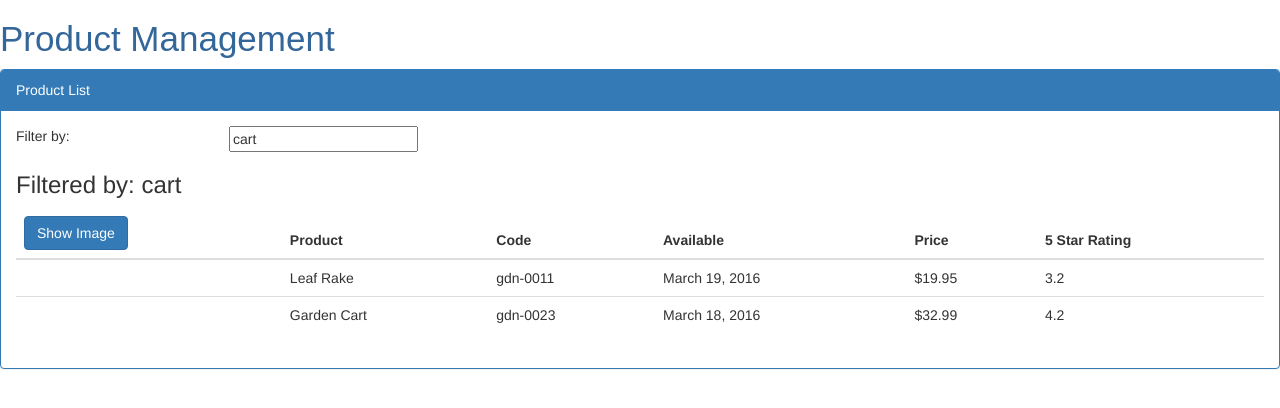
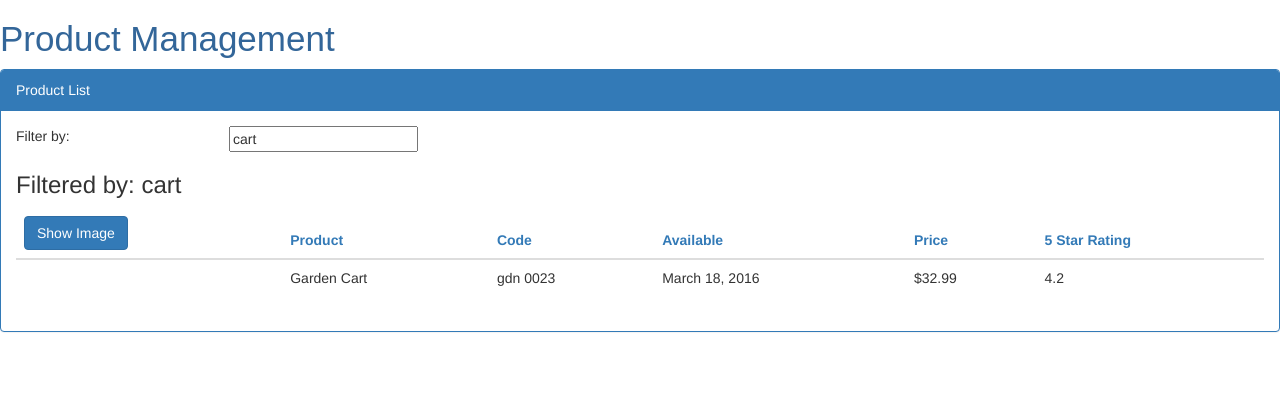
Before and after one commit to SergioGregorutti/learning-angular, an Angular app: page / in a window 1280 px wide. Shown: the top 408 px of the page. Built offline with nearby package versions, Linux system fonts and the light colour scheme.

Commit message:
Improve product list component

```diff
--- a/src/app/app.module.ts
+++ b/src/app/app.module.ts
@@ -5,11 +5,13 @@
 
 import { AppComponent } from './app.component';
 import { ProductsListComponent } from './products/products-list.component';
+import { ConvertToSpacesPipe } from './shared/convert-to-spaces.pipe';
 
 @NgModule({
   declarations: [
     AppComponent,
-    ProductsListComponent
+    ProductsListComponent,
+    ConvertToSpacesPipe
   ],
   imports: [
     BrowserModule,
--- /dev/null
+++ b/src/app/products/product.ts
@@ -0,0 +1,10 @@
+export interface IProduct {
+  productId: number;
+  productName: string;
+  productCode: string;
+  releaseDate: string;
+  price: number;
+  description: string;
+  starRating: number;
+  imageUrl: string;
+}
--- a/src/app/products/products-list.component.css
+++ b/src/app/products/products-list.component.css
@@ -0,0 +1,3 @@
+thead {
+  color: #337ab7;
+}
--- a/src/app/products/products-list.component.html
+++ b/src/app/products/products-list.component.html
@@ -33,7 +33,7 @@
         </tr>
         </thead>
         <tbody>
-          <tr *ngFor="let product of products">
+          <tr *ngFor="let product of filteredProducts">
             <td>
               <img  *ngIf="showImage"
                     [src]='product.imageUrl'
@@ -43,7 +43,7 @@
               >
             </td>
             <td>{{product.productName}}</td>
-            <td>{{product.productCode | lowercase}}</td>
+            <td>{{product.productCode | lowercase | convertToSpaces:'-'}}</td>
             <td>{{product.releaseDate}}</td>
             <td>{{product.price | currency:'USD':'symbol':'1.2-2'}}</td>
             <td>{{product.starRating}}</td>
--- a/src/app/products/products-list.component.ts
+++ b/src/app/products/products-list.component.ts
@@ -1,4 +1,5 @@
 import { Component, OnInit } from '@angular/core';
+import { IProduct } from "./product";
 
 @Component({
   selector: 'pm-products',
@@ -11,33 +12,53 @@
   imageWidth: number = 50;
   imageMargin: number = 2;
   showImage: boolean = false;
-  listFilter: string = 'cart';
-  products: any[] = [
+
+  _listFilter: string;
+  get listFilter(): string {
+    return this._listFilter;
+  }
+  set listFilter(value: string) {
+    this._listFilter = value;
+    this.filteredProducts = this.listFilter ? this.performFilter(this.listFilter) : this.products;
+  }
+
+  filteredProducts: IProduct[];
+  products: IProduct[] = [
     {
-      "productId": 1,
-      "productName": "Leaf Rake",
-      "productCode": "GDN-0011",
-      "releaseDate": "March 19, 2016",
-      "description": "Leaf rake with 48-inch wooden handle.",
-      "price": 19.95,
-      "starRating": 3.2,
-      "imageUrl": "http://openclipart.org/image/300px/svg_to_png/26215/Anonymous_Leaf_Rake.png"
+      'productId': 1,
+      'productName': 'Leaf Rake',
+      'productCode': 'GDN-0011',
+      'releaseDate': 'March 19, 2016',
+      'description': 'Leaf rake with 48-inch wooden handle.',
+      'price': 19.95,
+      'starRating': 3.2,
+      'imageUrl': 'http://openclipart.org/image/300px/svg_to_png/26215/Anonymous_Leaf_Rake.png'
     },
     {
-      "productId": 2,
-      "productName": "Garden Cart",
-      "productCode": "GDN-0023",
-      "releaseDate": "March 18, 2016",
-      "description": "15 gallon capacity rolling garden cart",
-      "price": 32.99,
-      "starRating": 4.2,
-      "imageUrl": "http://openclipart.org/image/300px/svg_to_png/58471/garden_cart.png"
+      'productId': 2,
+      'productName': 'Garden Cart',
+      'productCode': 'GDN-0023',
+      'releaseDate': 'March 18, 2016',
+      'description': '15 gallon capacity rolling garden cart',
+      'price': 32.99,
+      'starRating': 4.2,
+      'imageUrl': 'http://openclipart.org/image/300px/svg_to_png/58471/garden_cart.png'
     }
   ];
 
-  constructor() { }
+  constructor() {
+    this.filteredProducts = this.products;
+    this.listFilter = 'cart';
+  }
 
   ngOnInit() {
+    console.log('OnInit event');
+  }
+
+  performFilter(filterBy: string): IProduct[] {
+    filterBy = filterBy.toLocaleLowerCase();
+    return this.products.filter((product: IProduct) =>
+      product.productName.toLocaleLowerCase().indexOf(filterBy) !== -1);
   }
 
   toggleImage(): void {
--- /dev/null
+++ b/src/app/shared/convert-to-spaces.pipe.ts
@@ -0,0 +1,10 @@
+import {Pipe, PipeTransform} from "@angular/core";
+
+@Pipe({
+  name: 'convertToSpaces'
+})
+export class ConvertToSpacesPipe implements PipeTransform {
+  transform(value: string, character: string): string {
+    return value.replace(character, ' ');
+  }
+}
--- a/src/index.html
+++ b/src/index.html
@@ -4,7 +4,6 @@
   <meta charset="utf-8">
   <title>AngularApp</title>
   <link href="https://maxcdn.bootstrapcdn.com/bootstrap/3.3.7/css/bootstrap.min.css" rel="stylesheet" integrity="sha384-BVYiiSIFeK1dGmJRAkycuHAHRg32OmUcww7on3RYdg4Va+PmSTsz/K68vbdEjh4u" crossorigin="anonymous">
-  <script src="https://maxcdn.bootstrapcdn.com/bootstrap/3.3.7/js/bootstrap.min.js" integrity="sha384-Tc5IQib027qvyjSMfHjOMaLkfuWVxZxUPnCJA7l2mCWNIpG9mGCD8wGNIcPD7Txa" crossorigin="anonymous"></script>
   <base href="/">
 
   <meta name="viewport" content="width=device-width, initial-scale=1">
```
Also changed, not shown: 5 other files (tests, documents, lock files or other folders).
